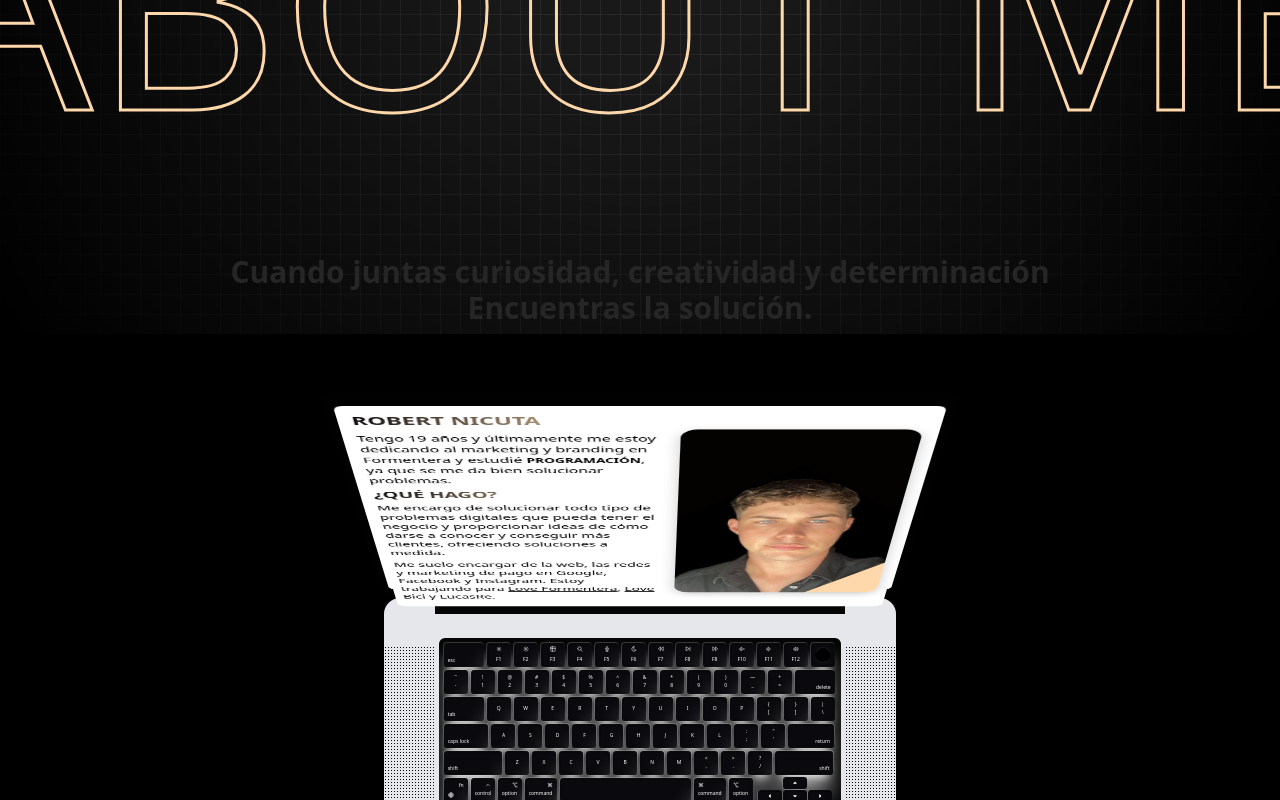
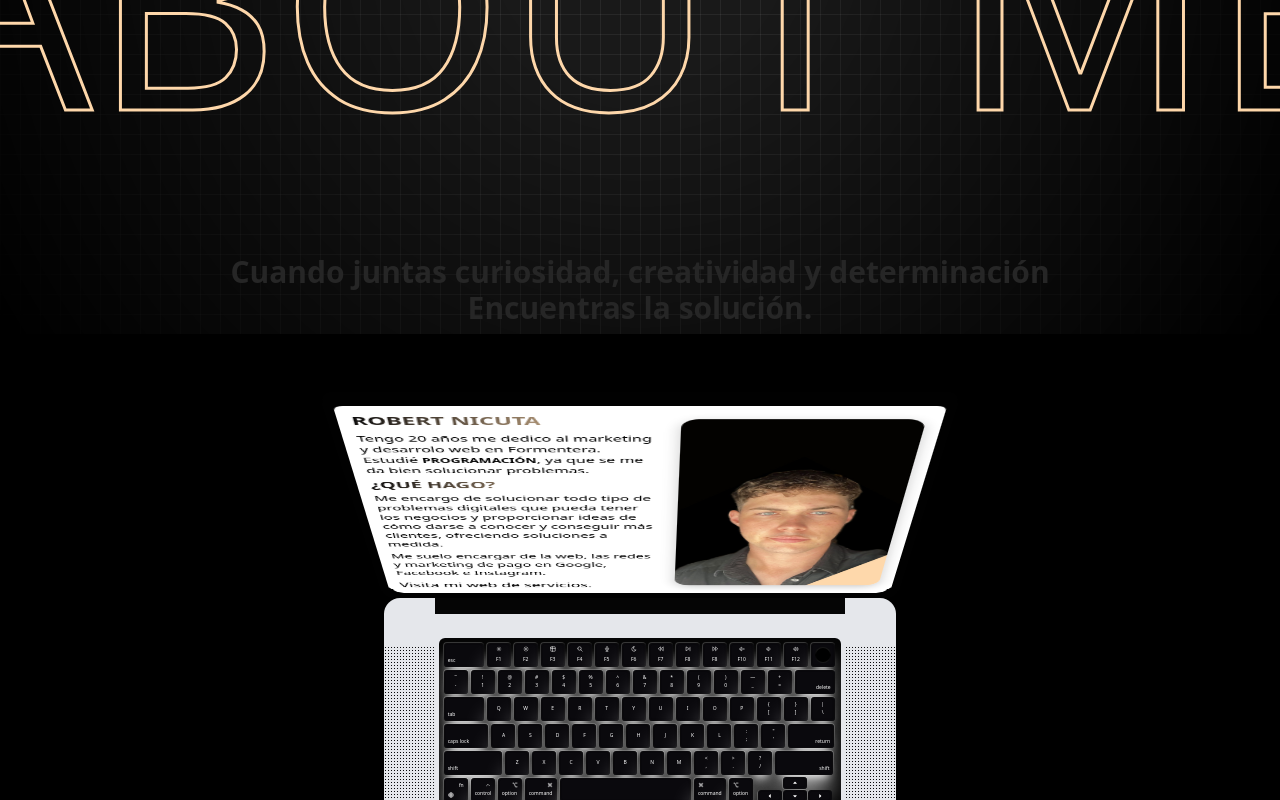
Before and after one commit to robertnic9/mi-portafolio, a Next.js app: page /aboutme in a window 1280 px wide. Shown: the part 466-1266 px from the top of the page. Built offline with nearby package versions, Linux system fonts and the light colour scheme.

Commit message:
Actualización del portafolio

```diff
--- a/src/app/aboutme/page.js
+++ b/src/app/aboutme/page.js
@@ -1,9 +1,11 @@
 import Footer from "@/components/Footer";
 import AboutSection from "@/components/About";
+import Header from "@/components/Header";
 
 export default function ProjectPage() {
   return (
     <main>
+      <Header />
       <div className="mt-48 md:pt-0">
         <AboutSection />
       </div>
--- a/src/app/contact/page.js
+++ b/src/app/contact/page.js
@@ -5,6 +5,7 @@ import Contact from "@/components/Contact";
 export default function ProjectPage() {
   return (
     <main>
+      <Header />
       <Contact />
       <Footer />
     </main>
--- a/src/app/layout.js
+++ b/src/app/layout.js
@@ -2,7 +2,6 @@ import { Geist, Geist_Mono } from "next/font/google";
 import "./globals.css";
 import { SpeedInsights } from "@vercel/speed-insights/next";
 import GridBackground from "@/components/GridBackground";
-import Header from "@/components/Header";
 
 const geistSans = Geist({
   variable: "--font-geist-sans",
@@ -72,7 +71,6 @@ export default function RootLayout({ children }) {
         className={`${geistSans.variable} ${geistMono.variable} antialiased`}
       >
         <GridBackground />
-        <Header />
         {children}
         <SpeedInsights />
         <script
--- a/src/app/page.js
+++ b/src/app/page.js
@@ -19,6 +19,7 @@ export default function Home() {
       )}
       {showContent && (
         <main>
+          <Header />
           <Hero />
           <ProjectSection />
           <SkillSection />
--- a/src/app/projects/page.js
+++ b/src/app/projects/page.js
@@ -6,6 +6,8 @@ import projects from "@/data/projects"
 
 export default function ProjectPage(){
     return (
+      <>
+        <Header />
         <main className="pt-32 md:pt-12">
           <Pagetitle title={"PROJECTS"} />
           <section className="grid grid-cols-1 md:grid-cols-2 gap-10  mx-auto my-12 w-[85%]">
@@ -15,6 +17,7 @@ export default function ProjectPage(){
           </section>
           <Footer />
         </main>
+      </>
     );
 
 }
--- a/src/components/GridBackground.jsx
+++ b/src/components/GridBackground.jsx
@@ -4,18 +4,31 @@ import "@/styles/gridBackground.css";
 
 export default function GridBackground() {
   const [mousePosition, setMousePosition] = useState({ x: 0, y: 0 });
+  const [isClicking, setIsClicking] = useState(false);
 
   useEffect(() => {
     const handleMouseMove = (event) => {
       setMousePosition({ x: event.clientX, y: event.clientY });
     };
+
+    const handleMouseDown = () => setIsClicking(true);
+    const handleMouseUp = () => setIsClicking(false);
+
     window.addEventListener("mousemove", handleMouseMove);
-    return () => window.removeEventListener("mousemove", handleMouseMove);
+    window.addEventListener("mousedown", handleMouseDown);
+    window.addEventListener("mouseup", handleMouseUp);
+
+    return () => {
+      window.removeEventListener("mousemove", handleMouseMove);
+      window.removeEventListener("mousedown", handleMouseDown);
+      window.removeEventListener("mouseup", handleMouseUp);
+    };
   }, []);
 
   return (
     <div className="grid-background" style={{ cursor: "none" }}>
       <div className="mask-overlay"></div>
+
       <div
         className="glow-effect"
         style={{
@@ -23,9 +36,10 @@ export default function GridBackground() {
           top: `${mousePosition.y}px`,
         }}
       ></div>
+
       {/* Círculo blanco personalizado como cursor */}
       <div
-        className="custom-cursor"
+        className={`custom-cursor ${isClicking ? "click" : ""}`}
         style={{
           left: `${mousePosition.x}px`,
           top: `${mousePosition.y}px`,
--- a/src/components/ui/macbook-scroll.jsx
+++ b/src/components/ui/macbook-scroll.jsx
@@ -195,8 +195,8 @@ export const Lid = ({ scaleX, scaleY, rotate, translate, src }) => {
                 Robert Nicuta
               </p>
               <p className="text-xs md:text-sm my-1">
-                Tengo 19 años y últimamente me estoy dedicando al marketing y
-                branding en Formentera y estudié{" "}
+                Tengo 20 años me dedico al marketing y desarrolo web en
+                Formentera. Estudié{" "}
                 <span className="font-bold text-xs">PROGRAMACIÓN</span>, ya que
                 se me da bien solucionar problemas.
               </p>
@@ -205,7 +205,7 @@ export const Lid = ({ scaleX, scaleY, rotate, translate, src }) => {
               </h3>
               <p className="text-xs md:text-sm mb-2">
                 Me encargo de solucionar todo tipo de problemas digitales que
-                pueda tener el negocio y proporcionar ideas de cómo darse a
+                pueda tener los negocios y proporcionar ideas de cómo darse a
                 conocer y conseguir más clientes,{" "}
                 <span className="font-medium">
                   ofreciendo soluciones a medida.
@@ -213,34 +213,17 @@ export const Lid = ({ scaleX, scaleY, rotate, translate, src }) => {
               </p>
               <p className="text-xs md:text-sm mb-2">
                 Me suelo encargar de la web, las redes y marketing de pago en
-                Google, Facebook y Instagram. Estoy trabajando para{" "}
-                <a
-                  className="font-medium underline"
-                  href="https://loveformentera.es/"
-                  rel="noopener"
-                  target="_blank"
-                >
-                  Love Formentera
-                </a>
-                ,{" "}
-                <a
-                  className="font-medium underline"
-                  href="https://lovebici.com/"
-                  rel="noopener"
-                  target="_blank"
-                >
-                  Love Bici
-                </a>{" "}
-                y{" "}
-                <a
-                  className="font-medium underline"
-                  href="https://lucasre.it/"
-                  rel="noopener"
-                  target="_blank"
-                >
-                  LucasRe.
-                </a>
+                Google, Facebook e Instagram.
+                <br />
               </p>
+              <a
+                className=" underline font-medium"
+                href="https://robertnicuta.com/"
+                rel="noopener"
+                target="_blank"
+              >
+                Visita mi web de servicios.{" "}
+              </a>
             </div>
             <div className="flip-card">
               <div className="flip-card-inner">
--- a/src/styles/gridBackground.css
+++ b/src/styles/gridBackground.css
@@ -28,7 +28,6 @@ p,h1,h2,h3,h4,h5,span :hover{
   transform: translate(-50%, -50%); /* Centrar la luz */
   transition: transform 0.1s ease-out; /* Suavizar el movimiento */
   z-index: 1;
-
 }
 
 /* Efecto de oscurecimiento en los bordes */
@@ -67,7 +66,14 @@ html::-webkit-scrollbar-thumb {
   pointer-events: none;
   transform: translate(-50%, -50%);
   z-index: 10000;
+  transition: transform 0.15s ease, background-color 0.25s ease;
 }
+
+.custom-cursor.click {
+  transform: translate(-50%, -50%) scale(0.8);
+  background-color: rgba(255, 255, 255, 0.3);
+}
+
 
 @media (max-width: 600px) {
   .glow-effect {
```
Also changed, not shown: src/data/projects.js (+10 -0 lines), public/lovebici.png (added). Lines whose indentation alone changed are shown as unchanged.
